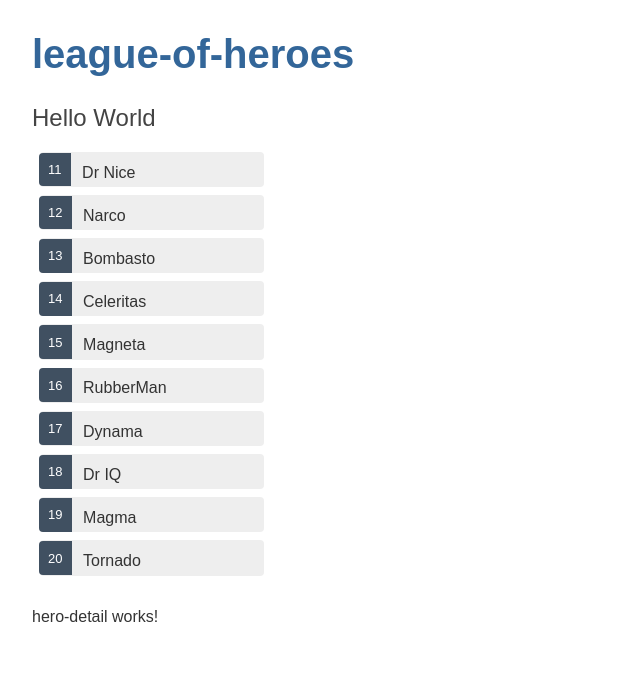
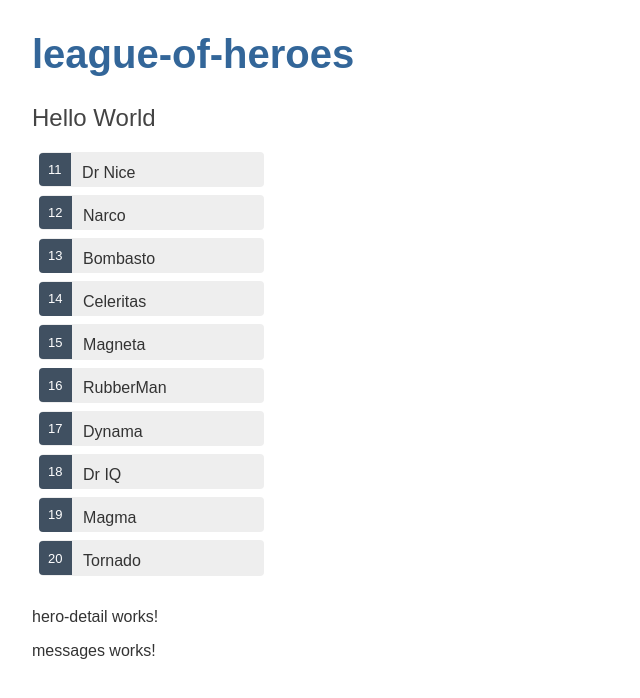
Before and after one commit to ShrutikaSingh/league-of-heroes, an Angular app: page / in a window 1280 px wide. Shown: the top 698 px of the page, without its empty margins (0-640 px from the left). Built offline with nearby package versions, Linux system fonts and the light colour scheme.

Commit message:
add message component

```diff
--- a/src/app/app.component.html
+++ b/src/app/app.component.html
@@ -12,4 +12,5 @@
 
 
 <app-heroes></app-heroes>
+<app-messages></app-messages>
 <router-outlet></router-outlet>
--- a/src/app/app.module.ts
+++ b/src/app/app.module.ts
@@ -5,12 +5,14 @@ import { AppRoutingModule } from './app-routing.module';
 import { AppComponent } from './app.component';
 import { HeroesComponent } from './heroes/heroes.component';
 import { HeroDetailComponent } from './hero-detail/hero-detail.component';
+import { MessagesComponent } from './messages/messages.component';
 
 @NgModule({
   declarations: [
     AppComponent,
     HeroesComponent,
-    HeroDetailComponent
+    HeroDetailComponent,
+    MessagesComponent
   ],
   imports: [
     BrowserModule,
```
